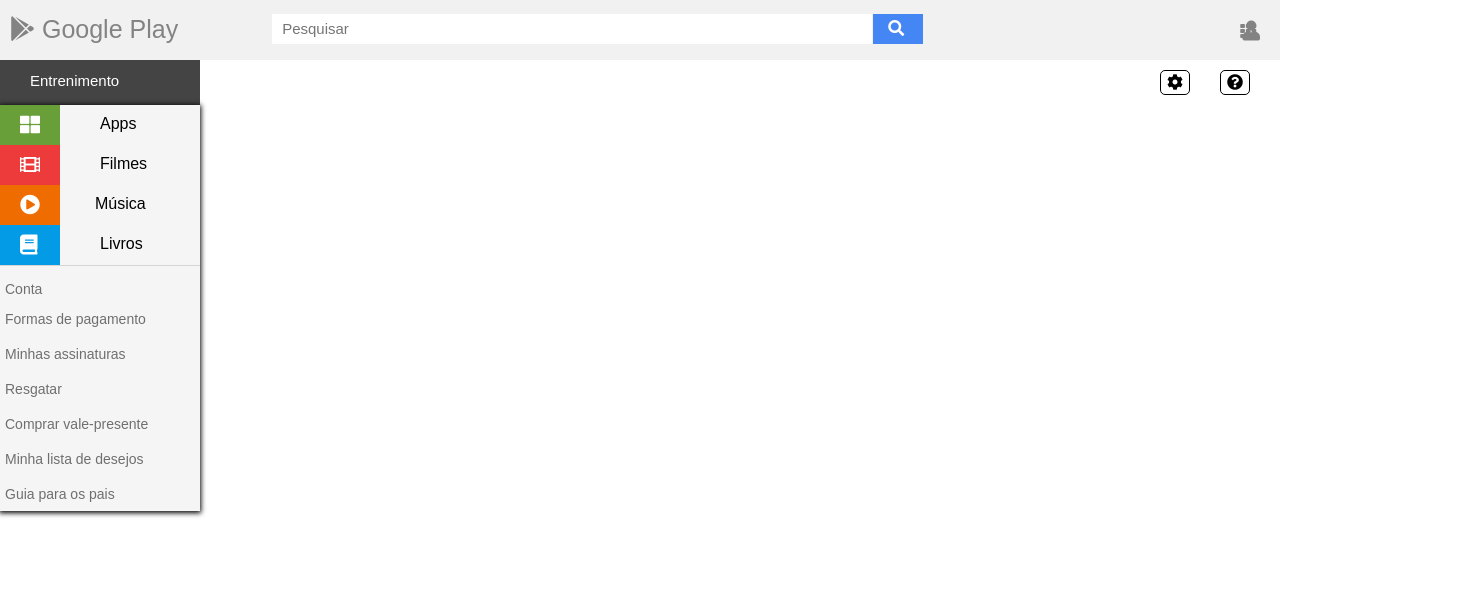
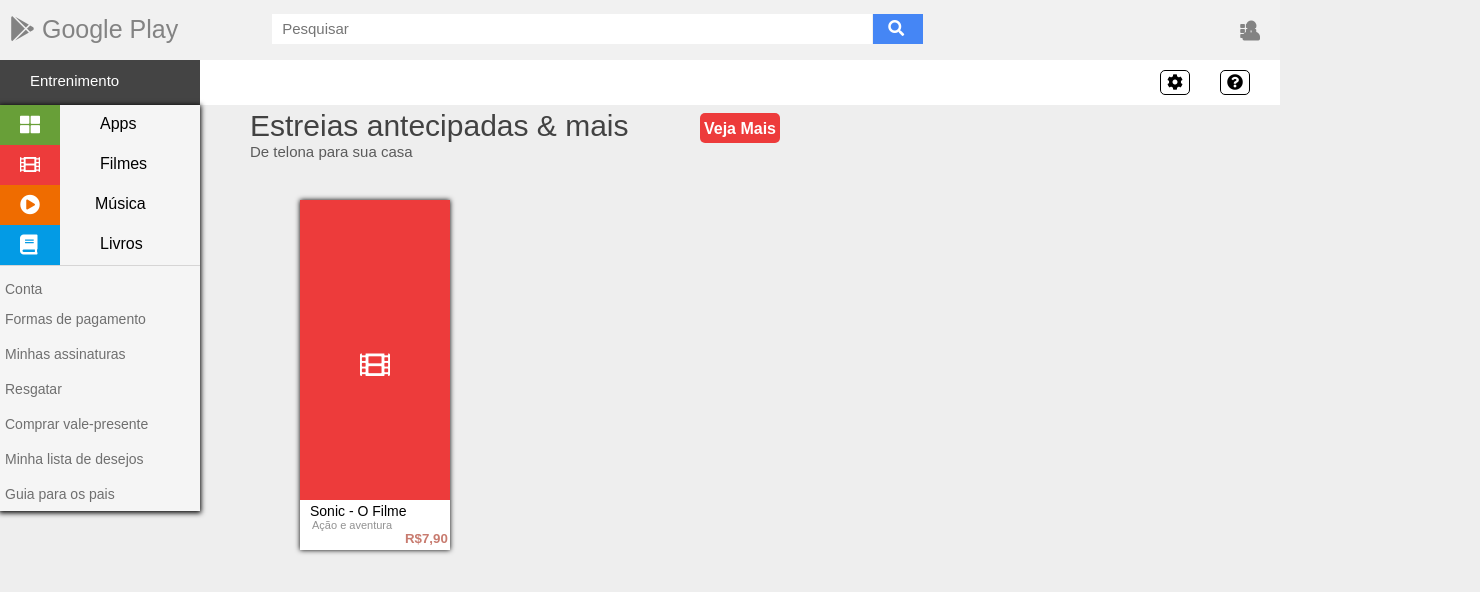
Before and after one commit to AndreFirmoo/projeto002, a plain HTML site: page index.html in a window 1280 px wide. Shown: the top 592 px of the page, 1480 px wide, since content can reach past the window. Drawn offline with Linux system fonts and the light colour scheme.

Commit message:
criando banner dos filmes

```diff
--- a/index.html
+++ b/index.html
@@ -83,6 +83,19 @@
             </div>
         </div>
     </div>
+    <div class="topico">
+        <h1>Estreias antecipadas & mais</h1>
+        <h2>De telona para sua casa</h2>
+        <a href="#">Veja Mais</a>
+    </div>
+    <div class="container">
+        <a href="#">
+            <i class="fas fa-film"></i>
+            <h2>Sonic - O Filme</h2>
+            <h4>Ação e aventura</h4>
+            <h5>R$7,90</h5>
+        </a>
+    </div>
     <script src="script.js"></script>
 </body>
 </html>
--- a/style.css
+++ b/style.css
@@ -339,12 +339,95 @@
     margin-left: 5px;
     margin-top: 10px;
 }
-body{
-    height: 3000px;
-}
 .menuVertical2 a:hover{
     background: #E1E1E1;
     width: 195px;
+}
+body{
+    background: #EEEEEE;
+}
+.container{
+    display: block;
+    margin-top: 10px;
+    width: 150px;
+    box-shadow: 0px 0px 5px;
+    grid-area: container;
+    height: 350px;
+    transform: translateX(300px);
+    background: #fff;
+}
+.container a{
+    text-decoration: none;
+    font-family: sans-serif;
+}
+.container a > i{
+    display: block;
+    width: 100%;
+    height: 300px;
+    box-sizing: border-box;
+    font-size: 30px;
+    color: #fff;
+    padding-top: 150px;
+    padding-left: 60px;
+    background: #ED3B3B;
+}
+.container a > h2{
+    color: #000;
+    margin-left: 10px;
+    margin-top: 3px;
+    font-size: 14px;
+    font-weight: 500;
+}
+.container a > h4{
+    color: #929292;
+    margin-left: 12px;
+    font-size: 11px;
+    font-weight: 500;
+}
+.topico h1{
+    transform: translateX(200px);
+    font-size: 30px;
+    color: #424242;
+    font-weight: 200;
+    margin-left: 50px;
+    font-family: sans-serif;
+}
+.topico h2{
+    transform: translateX(200px);
+    font-size: 15px;
+    color: #5B5B5B;
+    font-weight: 200;
+    margin-left: 50px;
+    font-family: sans-serif;
+}
+.topico a{
+    display: inline-block;
+    transform: translate(700px, -47px);
+    text-decoration: none;
+    font-family: sans-serif;
+    color: #fff;
+    width: 80px;
+    height: 30px;
+    padding-top: 7px;
+    text-align: center;
+    font-weight: bold;
+    border-radius: 5px;
+    background: #ED3B3B;
+    box-sizing: border-box;
+
+}
+.container a > h5{
+    color: #C87B6F;
+    margin-left: 70%;
+}
+.container a > h2:hover{
+    text-decoration: underline solid;
+}
+.container a > h4:hover{
+    text-decoration: underline solid;
+}
+.container a > h5:hover{
+    text-decoration: underline solid;
 }
 @media (max-width:900px){
     #googleLogo h8{
@@ -391,7 +474,7 @@
         transform: translate(100px, -1px);
     }
 }
-@media (max-width:500px){
+@media (max-width:450px){
     #googleLogo h8{
         display: none;
     }
@@ -403,6 +486,6 @@
         transform: translate(7px, -4px);
     }
     #menuBtn{
-        transform: translate(50px, -1px);
+        transform: translate(60px, -1px);
     }
 }
```
